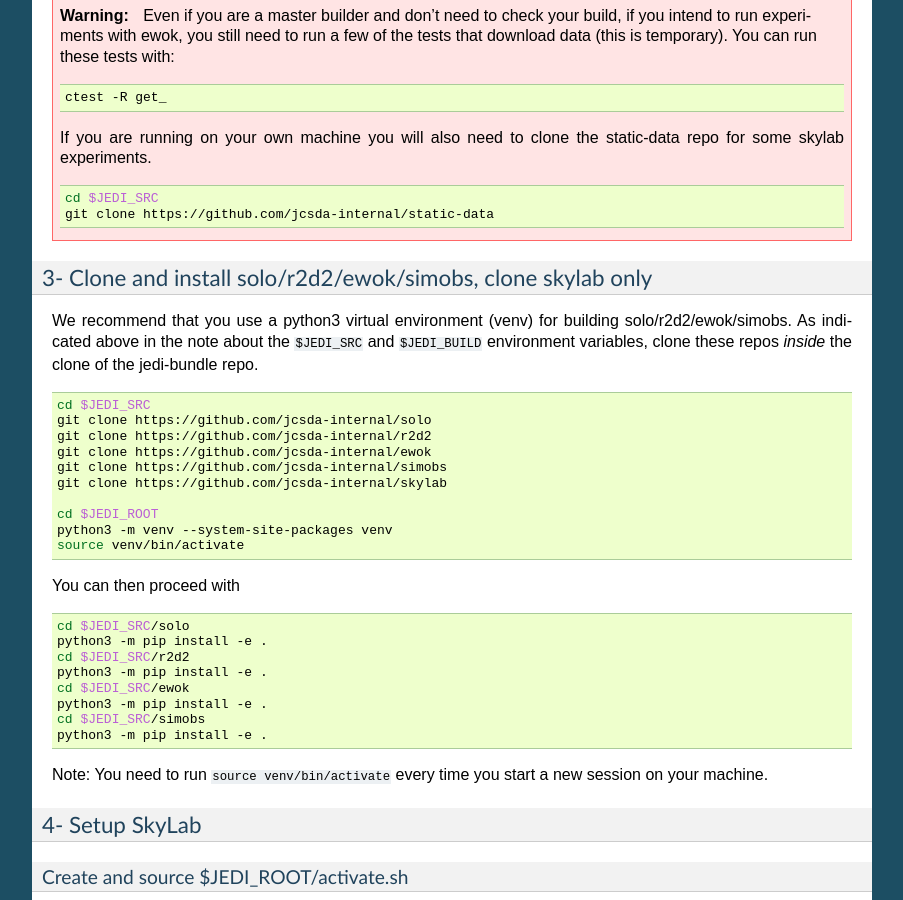
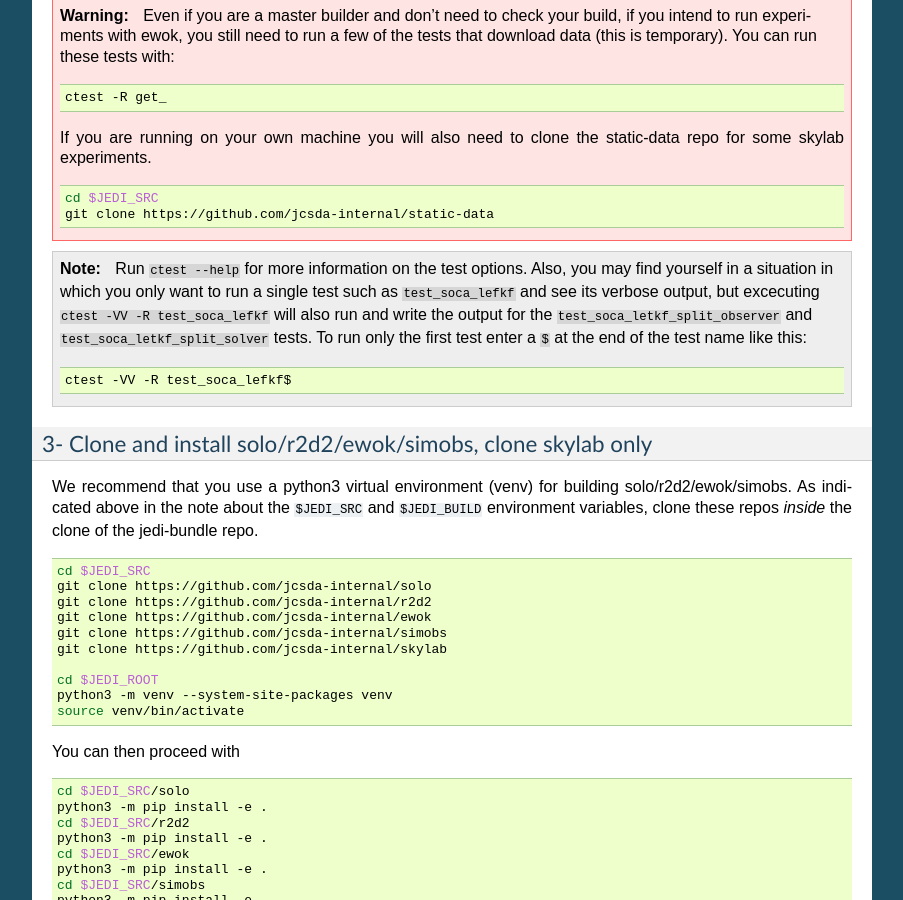
Before and after one commit to JCSDA/jedi-docs, a Sphinx documentation site: the page built from docs/using/building_and_running/running_skylab.rst, in a window 1280 px wide and 900 px high, scrolled down 2598 px. Shown: the whole window, without its empty margins (198-1101 px from the left). Built offline with Sphinx 7.4.7, drawn with Linux system fonts in a browser that asks for light colours.

Commit message:
Documenting that you can put $ at the end of ctest name to limit the number of tests run (#675)
* documenting trick for ctests

* adding -VV option

* typo

```diff
--- a/docs/using/building_and_running/running_skylab.rst
+++ b/docs/using/building_and_running/running_skylab.rst
@@ -170,6 +170,18 @@
 
     cd $JEDI_SRC
     git clone https://github.com/jcsda-internal/static-data
+
+.. note::
+
+  Run :code:`ctest --help` for more information on the test options. Also, you may find yourself in a situation in which
+  you only want to run a single test such as :code:`test_soca_lefkf` and see its verbose output, but excecuting
+  :code:`ctest -VV -R test_soca_lefkf` will also run and write the output for the :code:`test_soca_letkf_split_observer`
+  and :code:`test_soca_letkf_split_solver` tests. To run only the first test enter a :code:`$`
+  at the end of the test name like this:
+
+  .. code-block:: bash
+
+    ctest -VV -R test_soca_lefkf$
 
 3- Clone and install solo/r2d2/ewok/simobs, clone skylab only
 ^^^^^^^^^^^^^^^^^^^^^^^^^^^^^^^^^^^^^^^^^^^^^^^^^^^^^^^^^^^^^
```
